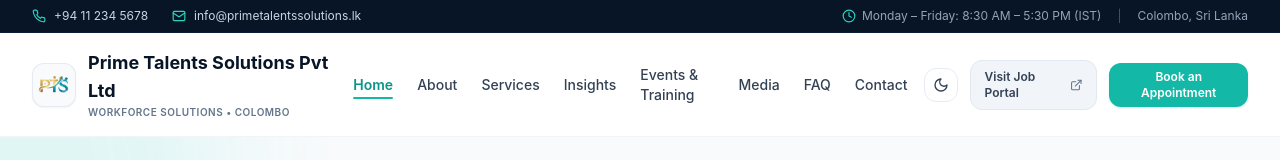
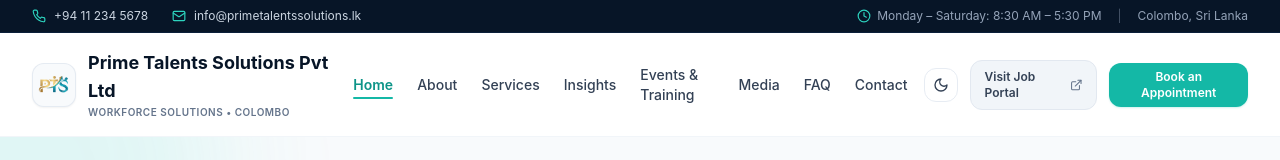
Before and after one commit to sgc1996/prime-talents-website, a Next.js app: page / in a window 1280 px wide. Shown: the top 160 px of the page. Built offline with nearby package versions, Linux system fonts and the light colour scheme; no server answers.

Commit message:
chore: update working hours to Monday - Saturday 8:30 AM - 5:30 PM

```diff
--- a/src/app/layout.tsx
+++ b/src/app/layout.tsx
@@ -106,7 +106,7 @@ const jsonLdOrganization = {
   openingHoursSpecification: [
     {
       "@type": "OpeningHoursSpecification",
-      dayOfWeek: ["Monday", "Tuesday", "Wednesday", "Thursday", "Friday"],
+      dayOfWeek: ["Monday", "Tuesday", "Wednesday", "Thursday", "Friday", "Saturday"],
       opens: "08:30",
       closes: "17:30",
     },
--- a/src/lib/constants.ts
+++ b/src/lib/constants.ts
@@ -21,7 +21,7 @@ export const siteConfig = {
       postalCode: "00100",
       country: "Sri Lanka",
     },
-    hours: "Monday – Friday: 8:30 AM – 5:30 PM (IST)",
+    hours: "Monday – Saturday: 8:30 AM – 5:30 PM",
   },
   socials: {
     linkedin: "https://www.linkedin.com/company/primetalents",
```
